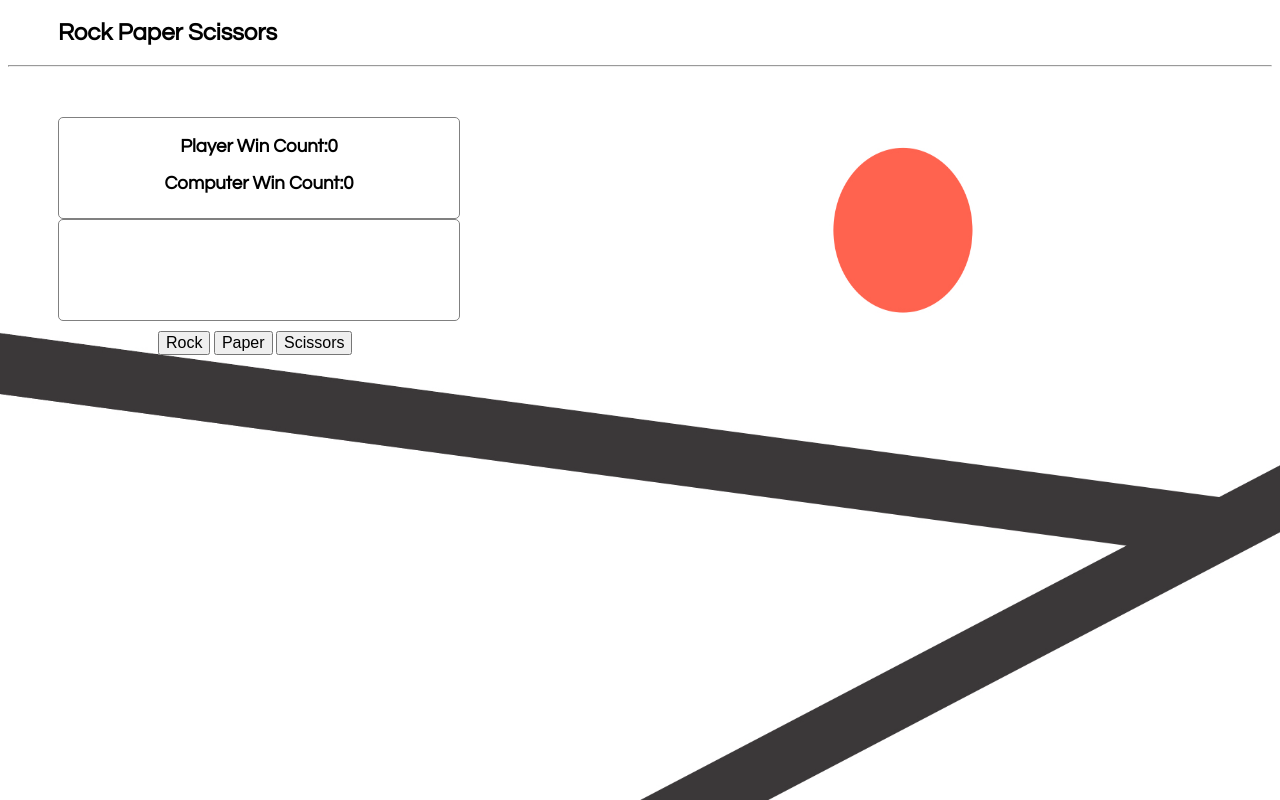
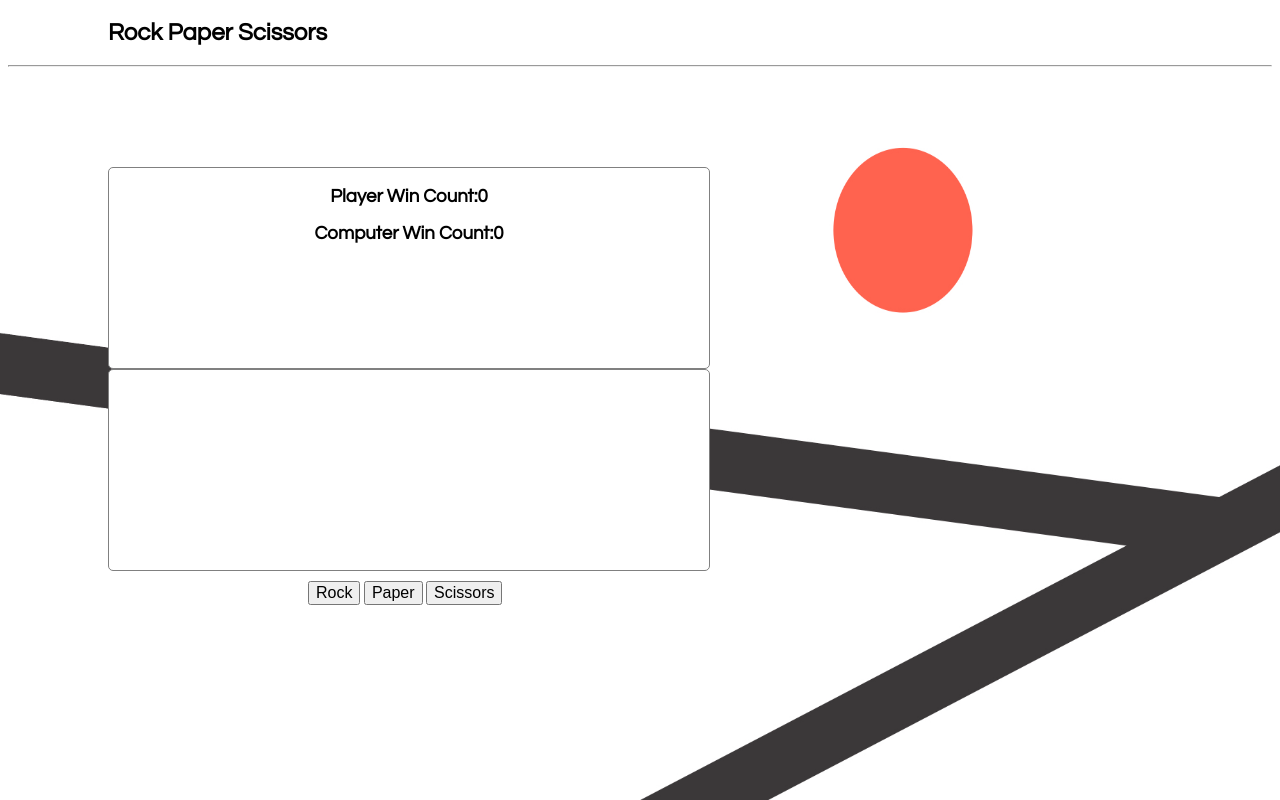
Before and after one commit to AidanFarhi/rock-paper-scissors, a plain HTML site: page index.html in a window 1280 px wide. Drawn offline with Linux system fonts and the light colour scheme.

Commit message:
fixed scissors bug and tweaked styling

```diff
--- a/index.js
+++ b/index.js
@@ -33,12 +33,21 @@ document.addEventListener('DOMContentLoaded', () => {
                 document.querySelector('#computer-win-count').innerHTML = computerWinCount;
                 document.querySelector('#message').innerHTML = `Computer picked ${computerSelection}.`;
                 document.querySelector('#result').innerHTML = 'You Lose!';
+            } else if (playerSelection === 'scissors' && computerSelection === 'paper') {
+                playerWinCount += 1;
+                document.querySelector('#computer-win-count').innerHTML = computerWinCount;
+                document.querySelector('#message').innerHTML = `Computer picked ${computerSelection}.`;
+                document.querySelector('#result').innerHTML = 'You Win!!';
+
+            } else if (playerSelection === 'scissors' && computerSelection === 'rock') {
+                computerWinCount += 1;
+                document.querySelector('#computer-win-count').innerHTML = computerWinCount;
+                document.querySelector('#message').innerHTML = `Computer picked ${computerSelection}.`;
+                document.querySelector('#result').innerHTML = 'You Lose!';
             } else {
                 document.querySelector('#message').innerHTML = `Computer picked ${computerSelection}.`;
                 document.querySelector('#result').innerHTML = 'It is a draw.';
             }
-
         }
-
     });
 });
--- a/style.css
+++ b/style.css
@@ -6,11 +6,11 @@ body {
     font-family: Avant Garde,Avantgarde,Century Gothic,CenturyGothic,AppleGothic,sans-serif;
 }
 h2 {
-    margin-left:50px;
+    margin-left: 100px;
 }
 #big-div {
-    margin-left: 50px;
-    margin-top: 50px;
+    margin-left: 100px;
+    margin-top: 100px;
 }
 #total-win-count, #result-div {
     text-align: center;
@@ -18,17 +18,18 @@ h2 {
     border-radius: 5px;
 }
 #total-win-count {
-    width: 400px;
-    height: 100px;
+    width: 600px;
+    height: 200px;
+    background-color: white;
 }
 #result-div {
-    width: 400px;
-    height: 100px;
+    width: 600px;
+    height: 200px;
     background-color: white;
 }
 #choices-div{
     padding-top: 10px;
-    padding-left: 100px;
+    padding-left: 200px;
 }
 button {
     font-size: 16px;
```
